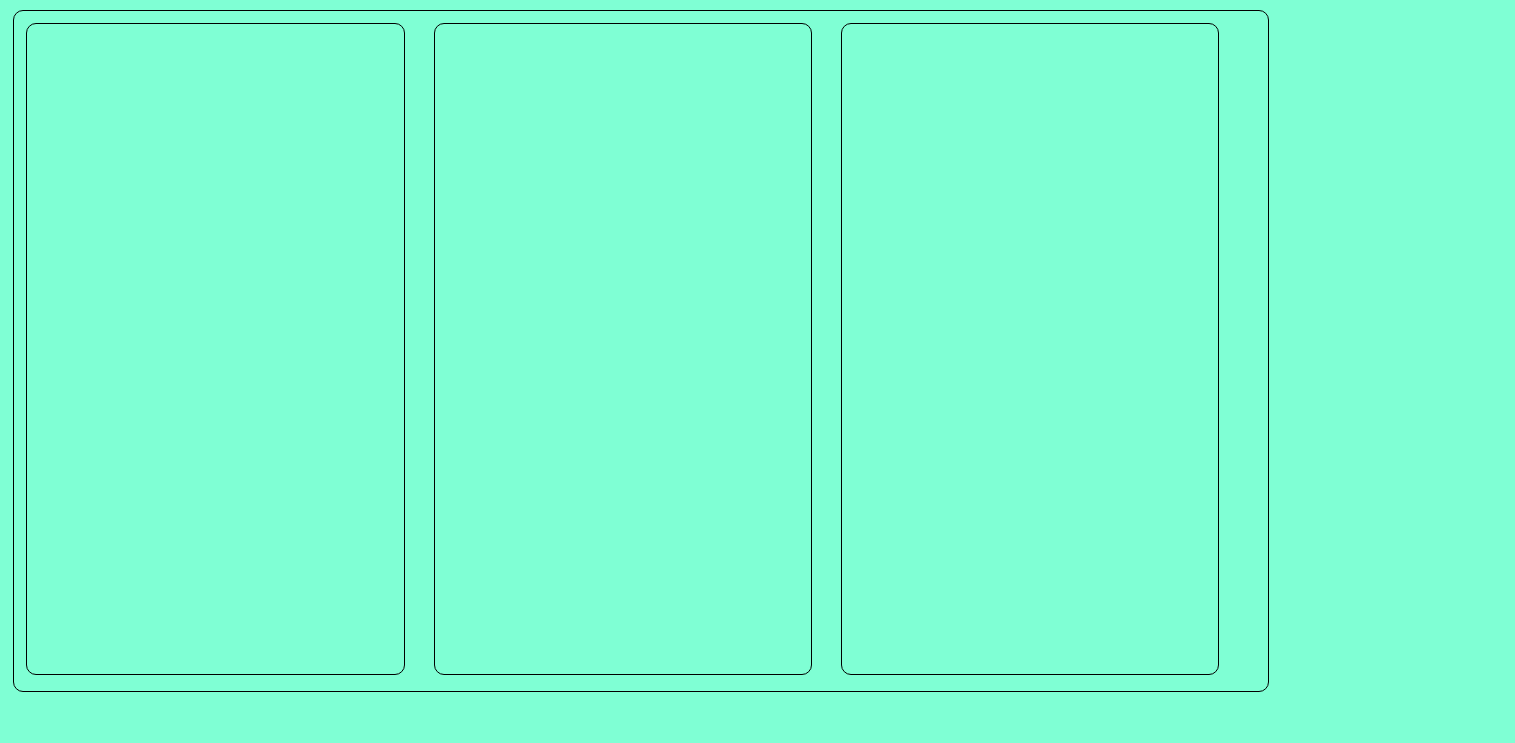
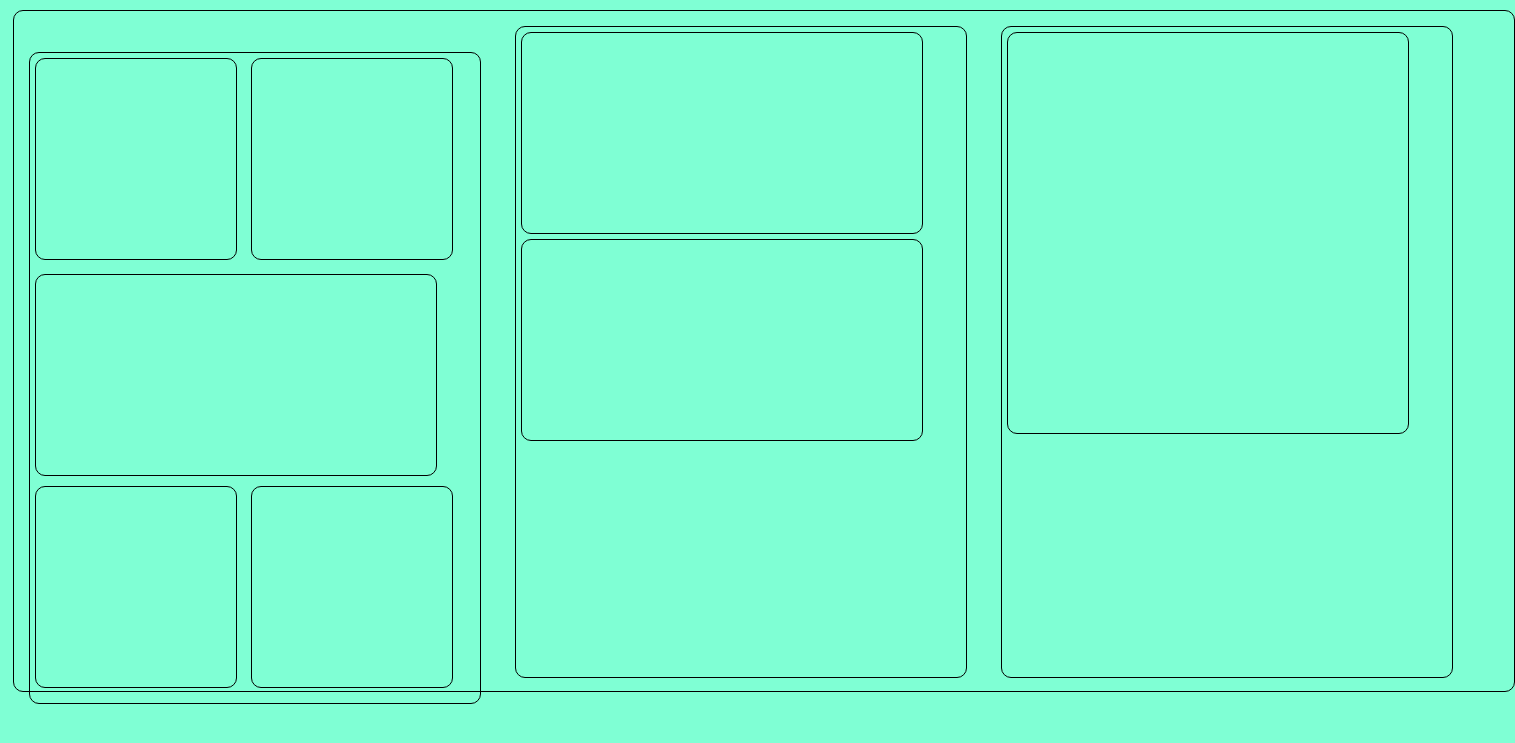
Before and after one commit to Alex-N-1985/HomeWork-07, a plain HTML site: page index.html in a window 1280 px wide. Shown: the part 37-780 px from the top of the page, 1515 px wide, since content can reach past the window. Drawn offline with Linux system fonts and the light colour scheme.

Commit message:
Первое сохранение.

```diff
--- a/css/style.css
+++ b/css/style.css
@@ -14,7 +14,7 @@ h1 {
 .main {
     position: absolute;
     margin: 1%;
-    width: 98%;
+    width: 1500px;
     height: 680px;
     border: 1px solid black;
     border-radius: 10px;
@@ -23,9 +23,36 @@ h1 {
 .group {
     position: relative;
     margin: 1%;
-    width: 30%;
+    width: 450px;
     display: inline-block;
     height: 650px;
     border: 1px solid black;
     border-radius: 10px;
 }
+
+.square {
+    display: inline-block;
+    margin: 5px;
+    width: 200px;
+    height: 200px;
+    border: 1px solid black;
+    border-radius: 10px;
+}
+
+.rectangle {
+    font-display: inline-block;
+    margin: 5px;
+    width: 400px;
+    height: 200px;
+    border: 1px solid black;
+    border-radius: 10px;
+}
+
+.bigsquare {
+    font-display: inline-block;
+    margin: 5px;
+    width: 400px;
+    height: 400px;
+    border: 1px solid black;
+    border-radius: 10px;
+}
--- a/index.html
+++ b/index.html
@@ -9,9 +9,20 @@
 <body>
     <h1>Домашнее задание №07</h1>
     <div class="main">
-        <div class="group"></div>
-        <div class="group"></div>
-        <div class="group"></div>
+        <div class="group">
+            <div class="square"></div>
+            <div class="square"></div>
+            <div class="rectangle"></div>
+            <div class="square"></div>
+            <div class="square"></div>
+        </div>
+        <div class="group">
+            <div class="rectangle"></div>
+            <div class="rectangle"></div>
+        </div>
+        <div class="group">
+            <div class="bigsquare"></div>
+        </div>
     </div>
 </body>
 </html>
```
